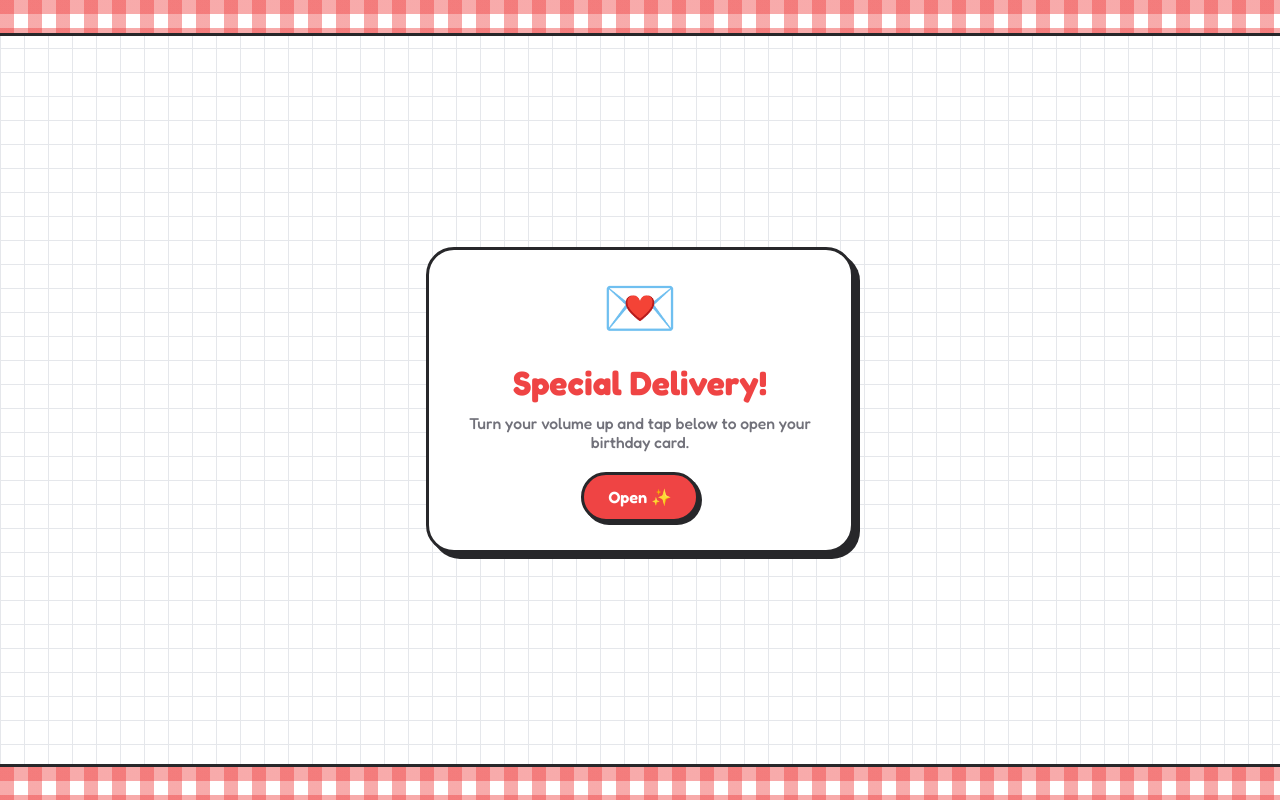
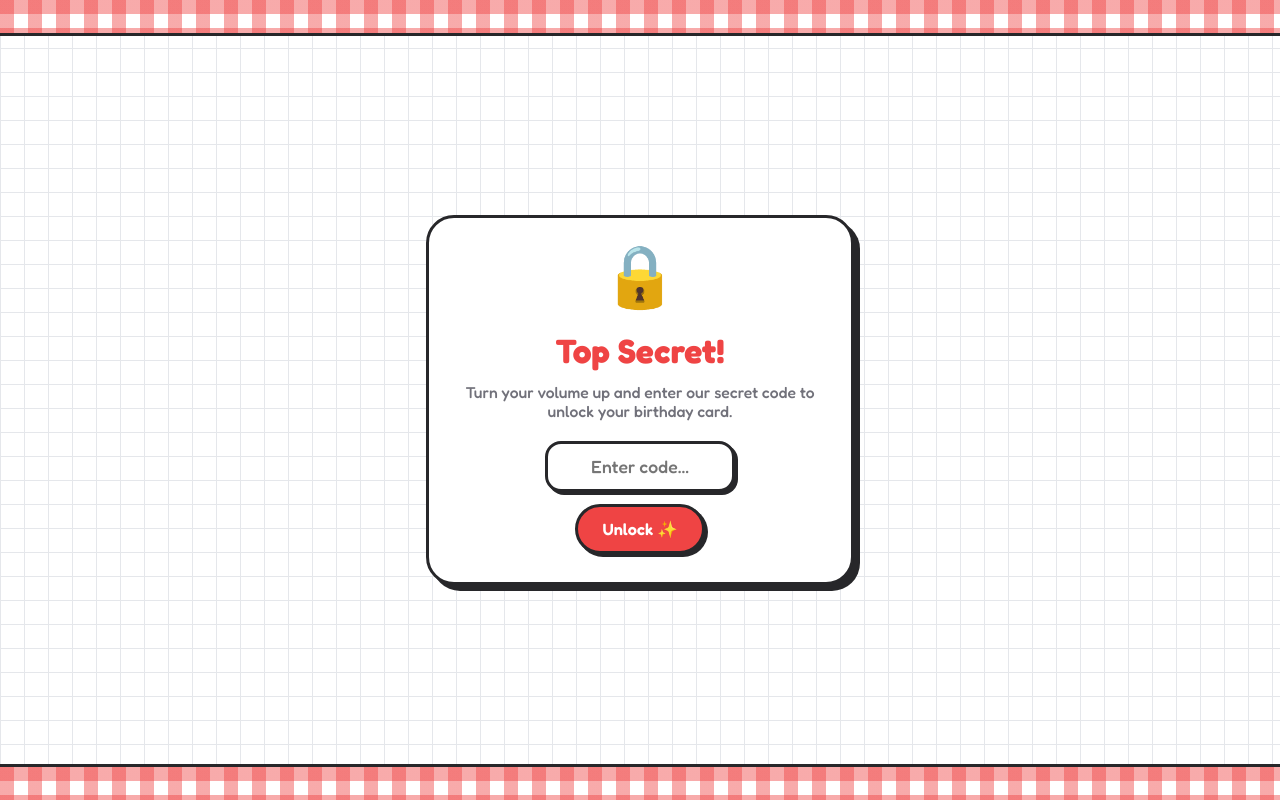
Before and after one commit to rhujutrambadia-design/bhondi_k_ladoo.ka.bday, a plain HTML site: page index.html in a window 1280 px wide. Drawn offline with nearby package versions, Linux system fonts and the light colour scheme.

Commit message:
Update index.html

```diff
--- a/index.html
+++ b/index.html
@@ -25,14 +25,27 @@
 
   <main class="app-container">
 
-    <!-- SLIDE 0: START SCREEN -->
+    <!-- SLIDE 0: PASSCODE LOCK SCREEN -->
     <section class="slide active" id="slide-0">
-      <div class="bounce-emoji">💌</div>
-      <h1>Special Delivery!</h1>
-      <p class="subtitle">Turn your volume up and tap below to open your birthday card.</p>
-      <button class="btn btn-primary" onclick="startExperience()">Open ✨</button>
+      <div class="bounce-emoji">🔒</div>
+      <h1>Top Secret!</h1>
+      <p class="subtitle">Turn your volume up and enter our secret code to unlock your birthday card.</p>
+
+      <input
+        type="password"
+        id="passcodeInput"
+        placeholder="Enter code..."
+        onkeypress="if(event.key === 'Enter') checkPasscode()"
+        style="width: 190px; padding: 12px 16px; border: 3px solid #27272a; border-radius: 16px; font-family: 'Fredoka', sans-serif; font-size: 1.1rem; text-align: center; margin-bottom: 12px; outline: none; box-shadow: 3px 3px 0px #27272a;"
+      />
+      <br />
+
+      <p id="passError" class="hidden" style="color: #ef4444; font-size: 0.92rem; font-weight: 600; margin-bottom: 12px;">
+        Wrong code! Try again 😾
+      </p>
+
+      <button class="btn btn-primary" onclick="checkPasscode()">Unlock ✨</button>
     </section>
-
     <!-- SLIDE 1: BIRTHDAY CAT + INTERACTIVE CANDLE -->
     <section class="slide" id="slide-1">
       <div class="badge">🎉 IT'S MY BBG'S BIRTHDAYYYY 🎉</div>
```
